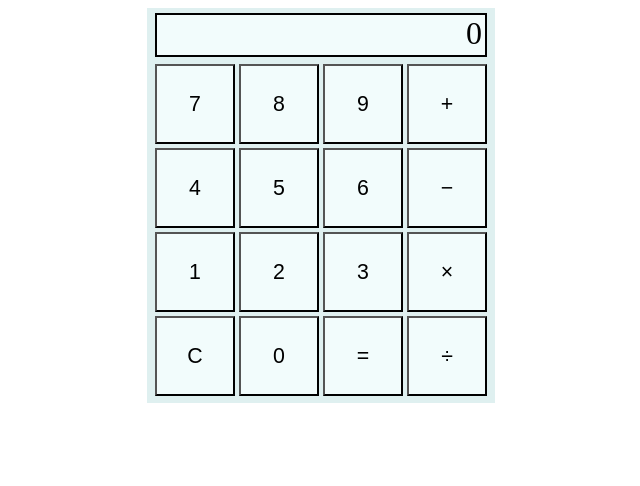
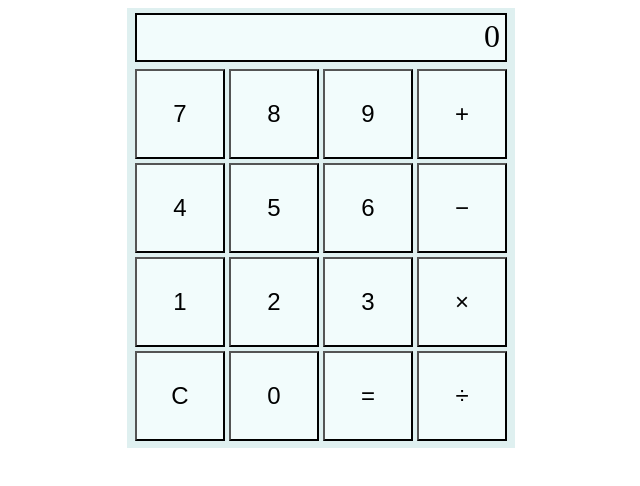
Before and after one commit to azrothe/calculator, a plain HTML site: page index.html in a window 1280 px wide. Shown: the whole page, without its empty margins (319-959 px from the left). Drawn offline with Linux system fonts and the light colour scheme.

Commit message:
Change font size and fix display alignment
The calculator was increased in size, the font increased, and the
display fixed for some overflow scenarios.

```diff
--- a/style.css
+++ b/style.css
@@ -7,21 +7,22 @@ body {
     background-color: #DFF0F0;
     display: flex;
     flex-direction: column;
-    width: 348px;
+    width: 388px;
     align-items: center;
     padding-bottom: 5px;
 }
 
 .display {
-    width: 325px;
-    height: 40px;
+    width: 363px;
+    height: 42px;
     text-align: right;
     border: solid 2px black;
     margin-top: 5px;
     margin-bottom: 5px;
-    padding-right: 3px;
+    padding-right: 5px;
+    padding-top: 3px;
     font-size: 24pt;
-    background-color: #F2FCFC;;
+    background-color: #F2FCFC;
 }
 
 .input-panel {
@@ -31,9 +32,9 @@ body {
 }
 
 button {
-    height: 80px;
-    width: 80px;
+    height: 90px;
+    width: 90px;
     background-color: #F2FCFC;
     margin: 2px;
-    font-size: 16pt;
+    font-size: 18pt;
 }
```
